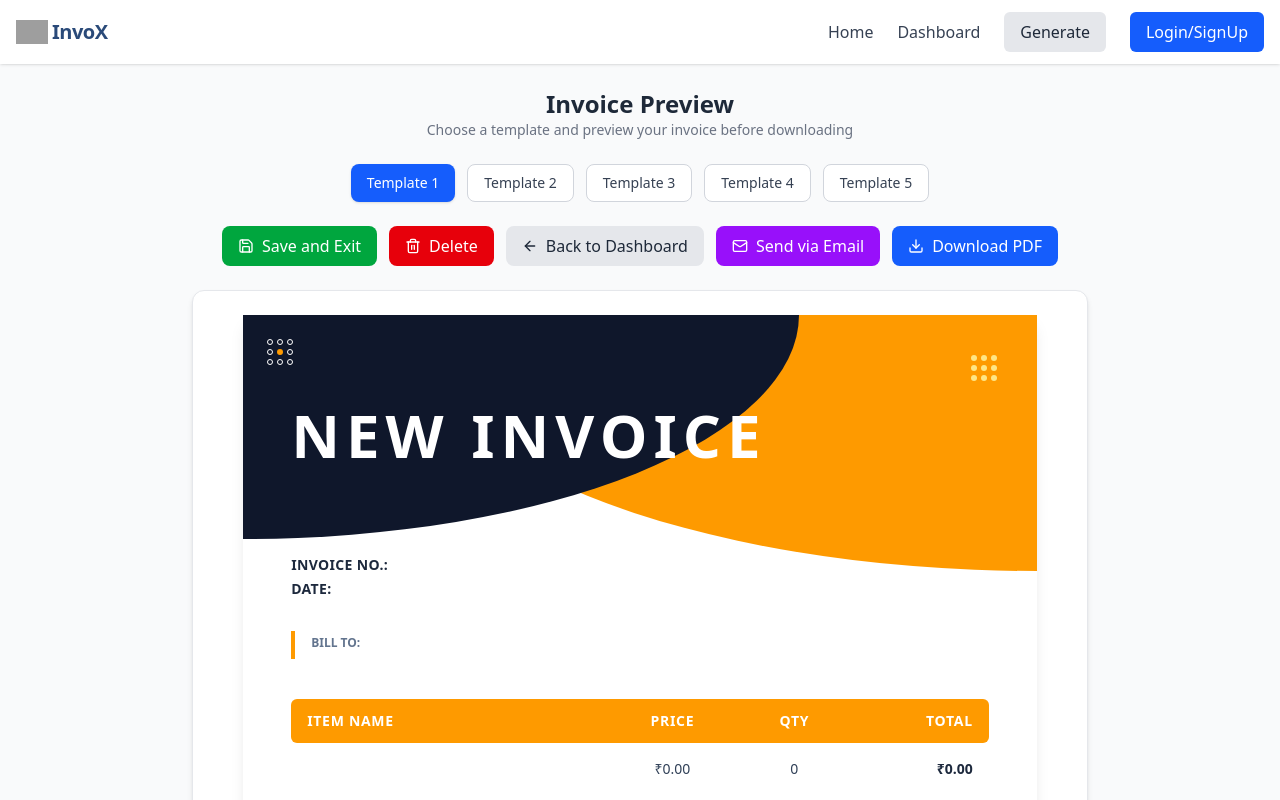
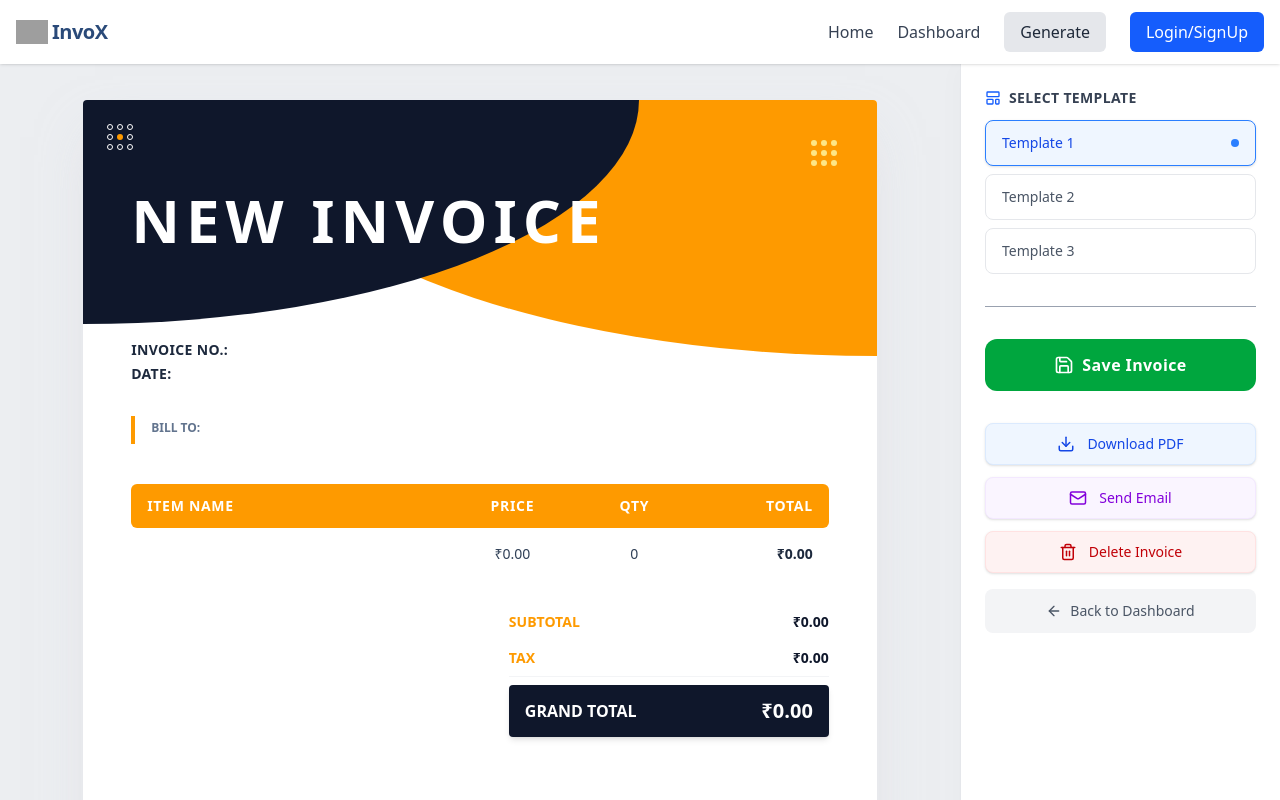
Before and after one commit to Darsh0002/InvoX-frontend, a React (Vite) app: page /preview in a window 1280 px wide. Shown: the top 800 px of the page. Built offline with nearby package versions, Linux system fonts and the light colour scheme; grey boxes are pictures that could not be loaded.

Commit message:
Fixed Styling In PreviewPage

```diff
--- a/src/assets/assets.js
+++ b/src/assets/assets.js
@@ -22,8 +22,8 @@ export const templates = [
   { id: "template1", label: "Template 1", image: assets.temp1 },
   { id: "template2", label: "Template 2", image: assets.temp2 },
   { id: "template3", label: "Template 3", image: assets.temp3 },
-  { id: "template4", label: "Template 4", image: assets.temp4 },
-  { id: "template5", label: "Template 5", image: assets.temp5 },
+  // { id: "template4", label: "Template 4", image: assets.temp4 },
+  // { id: "template5", label: "Template 5", image: assets.temp5 },
 ];
 
 export const proTemplates = [
--- a/src/pages/Dashboard.jsx
+++ b/src/pages/Dashboard.jsx
@@ -101,7 +101,7 @@ const Dashboard = () => {
         {/* ===== Stats Summary (Optional) ===== */}
         {!loading && (
           <div className="mb-8 flex gap-4 overflow-x-auto pb-2">
-            <div className="bg-blue-600 text-white px-6 py-3 rounded-xl shadow-lg shadow-blue-200 min-w-[150px]">
+            <div className="bg-blue-600 text-white px-6 py-3 rounded-xl shadow-lg shadow-blue-200 min-w-37.5">
               <p className="text-blue-100 text-xs font-medium uppercase">
                 Total Invoices
               </p>
@@ -116,7 +116,7 @@ const Dashboard = () => {
           {/* 1. Create New Invoice Card */}
           <div
             onClick={handleCreateNew}
-            className="group relative flex flex-col items-center justify-center min-h-[320px] bg-white border-2 border-dashed border-gray-300 rounded-2xl cursor-pointer hover:border-blue-500 hover:bg-blue-50/50 transition-all duration-300"
+            className="group relative flex flex-col items-center justify-center min-h-80 bg-white border-2 border-dashed border-gray-300 rounded-2xl cursor-pointer hover:border-blue-500 hover:bg-blue-50/50 transition-all duration-300"
           >
             <div className="w-16 h-16 bg-blue-100 text-blue-600 rounded-full flex items-center justify-center mb-4 group-hover:scale-110 group-hover:bg-blue-600 group-hover:text-white transition-all duration-300 shadow-sm">
               <Plus className="w-8 h-8" />
--- a/src/pages/PreviewPage.jsx
+++ b/src/pages/PreviewPage.jsx
@@ -2,7 +2,15 @@ import React, { useRef, useContext, useState } from "react";
 import { templates } from "../assets/assets";
 import { AppContext } from "../context/AppContext";
 import InvoicePreview from "../components/InvoicePreview";
-import { Save, Trash2, ArrowLeft, Mail, Download, Loader2 } from "lucide-react";
+import {
+  Save,
+  Trash2,
+  ArrowLeft,
+  Mail,
+  Download,
+  Loader2,
+  LayoutTemplate,
+} from "lucide-react";
 import toast from "react-hot-toast";
 import { useNavigate } from "react-router-dom";
 import { saveInvoice } from "../service/invoiceService";
@@ -49,86 +57,104 @@ const PreviewPage = () => {
   };
 
   return (
-    <div className="min-h-screen bg-gray-50 p-6 ">
-      {/* ===== Header Section ===== */}
-      <div className="mb-6 text-center">
-        <h1 className="text-2xl font-semibold text-gray-800">
-          Invoice Preview
-        </h1>
-        <p className="text-sm text-gray-500">
-          Choose a template and preview your invoice before downloading
-        </p>
-      </div>
+    // Outer Container: Full screen, no scroll on body
+    <div className="flex h-screen overflow-hidden bg-gray-100 font-sans">
+      {/* ================= LEFT SIDE: SCROLLABLE PREVIEW ONLY ================= */}
+      <main className="flex-1 overflow-y-auto p-8 relative flex flex-col items-center bg-gray-200/50">
+        {/* The Capture Area */}
+        <div className="my-auto w-full flex justify-center py-1">
+          <div
+            ref={previewRef}
+            className="w-full max-w-198.5 min-h-280.75 bg-white shadow-2xl shadow-gray-300/50 rounded-sm overflow-hidden"
+            // Standard A4 ratio width (approx 794px for web display)
+          >
+            <InvoicePreview
+              invoiceData={invoiceData}
+              template={selectedTemplate}
+            />
+          </div>
+        </div>
+      </main>
 
-      {/* ===== Template Selector ===== */}
-      <div className="mb-6 flex flex-wrap gap-3 justify-center">
-        {templates.map(({ id, label }) => (
-          <button
-            key={id}
-            onClick={() => setSelectedTemplate(id)}
-            className={`px-4 py-2 rounded-lg text-sm font-medium transition-all
-                ${
-                  selectedTemplate === id
-                    ? "bg-blue-600 text-white shadow"
-                    : "bg-white border border-gray-300 text-gray-700 hover:bg-blue-50"
-                }`}
-          >
-            {label}
-          </button>
-        ))}
-      </div>
+      {/* ================= RIGHT SIDE: FIXED SIDEBAR CONTROLS ================= */}
+      <aside className="w-80 bg-white border-l border-gray-200 flex flex-col h-full shadow-[-4px_0_24px_rgba(0,0,0,0.02)] z-20">
+        {/* Scrollable Content inside Sidebar (if screen is short) */}
+        <div className="flex-1 overflow-y-auto p-6 space-y-8">
+          {/* 1. Template Selector */}
+          <div>
+            <div className="flex items-center gap-2 mb-3 text-sm font-semibold text-gray-700 uppercase tracking-wide">
+              <LayoutTemplate size={16} className="text-blue-600" />
+              <span>Select Template</span>
+            </div>
+            <div className="grid grid-cols-1 gap-2">
+              {templates.map(({ id, label }) => (
+                <button
+                  key={id}
+                  onClick={() => setSelectedTemplate(id)}
+                  className={`px-4 py-3 rounded-lg text-sm font-medium transition-all duration-200 text-left border flex items-center justify-between
+                        ${
+                          selectedTemplate === id
+                            ? "bg-blue-50 border-blue-500 text-blue-700 shadow-sm"
+                            : "bg-white border-gray-200 text-gray-600 hover:border-blue-300 hover:bg-gray-50"
+                        }`}
+                >
+                  {label}
+                  {selectedTemplate === id && (
+                    <div className="w-2 h-2 rounded-full bg-blue-500"></div>
+                  )}
+                </button>
+              ))}
+            </div>
+          </div>
 
-      {/* ===== Action Buttons ===== */}
-      <div className="mb-6 flex flex-wrap gap-3 justify-center">
-        <button
-          className="px-4 py-2 rounded-lg bg-green-600 text-white hover:bg-green-700 transition flex items-center gap-2"
-          onClick={handleSave}
-          disabled={loading}
-        >
-          {loading && <Loader2 className="animate-spin" size={16} />}
-          {loading ? (
-            "Saving..."
-          ) : (
-            <>
-              <Save size={16} />
-              Save and Exit
-            </>
-          )}
-        </button>
+          <hr className="border-gray-400" />
 
-        <button className="px-4 py-2 rounded-lg bg-red-600 text-white hover:bg-red-700 transition flex items-center gap-2">
-          <Trash2 size={16} />
-          Delete
-        </button>
+          {/* 2. Primary Actions */}
+          <div className="space-y-3">
+            <button
+              className="w-full py-3.5 rounded-xl bg-green-600 text-white hover:bg-green-700 hover:shadow-lg hover:shadow-green-200 transition-all flex items-center justify-center gap-2 font-bold tracking-wide"
+              onClick={handleSave}
+              disabled={loading}
+            >
+              {loading && <Loader2 className="animate-spin" size={20} />}
+              {loading ? (
+                "Saving..."
+              ) : (
+                <>
+                  {" "}
+                  <Save size={20} /> Save Invoice{" "}
+                </>
+              )}
+            </button>
+          </div>
 
-        <button className="px-4 py-2 rounded-lg bg-gray-200 text-gray-800 hover:bg-gray-300 transition flex items-center gap-2">
-          <ArrowLeft size={16} />
-          Back to Dashboard
-        </button>
+          {/* 3. Secondary Actions */}
+          <div className="space-y-3">
+            {/* Download PDF - Soft Blue */}
+            <button className="w-full py-2.5 px-4 rounded-lg bg-blue-50 border border-blue-100 text-blue-700 hover:bg-blue-100 hover:border-blue-300 transition-all flex justify-center items-center gap-3 font-medium text-sm shadow-sm">
+              <Download size={18} /> Download PDF
+            </button>
 
-        <button className="px-4 py-2 rounded-lg bg-purple-600 text-white hover:bg-purple-700 transition flex items-center gap-2">
-          <Mail size={16} />
-          Send via Email
-        </button>
+            {/* Send Email - Soft Purple */}
+            <button className="w-full py-2.5 px-4 rounded-lg bg-purple-50 border border-purple-100 text-purple-700 hover:bg-purple-100 hover:border-purple-300 transition-all flex justify-center items-center gap-3 font-medium text-sm shadow-sm">
+              <Mail size={18} /> Send Email
+            </button>
 
-        <button className="px-4 py-2 rounded-lg bg-blue-600 text-white hover:bg-blue-700 transition flex items-center gap-2">
-          <Download size={16} />
-          Download PDF
-        </button>
-      </div>
+            {/* Delete - Soft Red */}
+            <button className="w-full py-2.5 px-4 rounded-lg bg-red-50 border border-red-100 text-red-700 hover:bg-red-100 hover:border-red-300 transition-all flex justify-center items-center gap-3 font-medium text-sm shadow-sm">
+              <Trash2 size={18} /> Delete Invoice
+            </button>
 
-      {/* ===== Preview Area ===== */}
-      <div className="flex justify-center">
-        <div
-          ref={previewRef}
-          className="w-full max-w-4xl bg-white p-6 border border-gray-200 rounded-xl shadow-md"
-        >
-          <InvoicePreview
-            invoiceData={invoiceData}
-            template={selectedTemplate}
-          />
+            {/* Back Button - Neutral Gray */}
+            <button
+              onClick={() => navigate("/dashboard")}
+              className="w-full py-3 rounded-lg bg-gray-100 text-gray-600 hover:bg-gray-200 hover:text-gray-900 transition flex items-center justify-center gap-2 font-medium text-sm mt-4"
+            >
+              <ArrowLeft size={16} /> Back to Dashboard
+            </button>
+          </div>
         </div>
-      </div>
+      </aside>
     </div>
   );
 };
```
